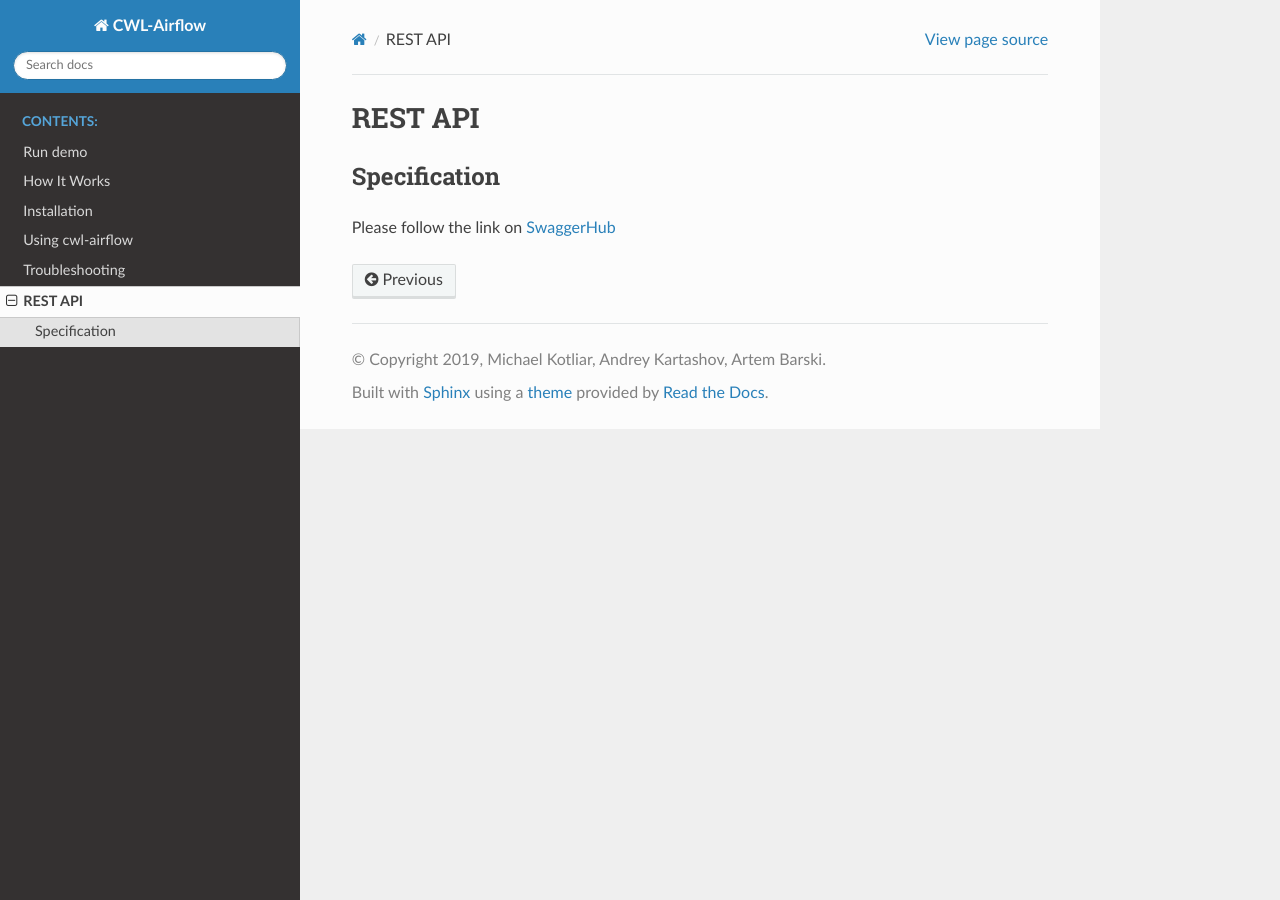
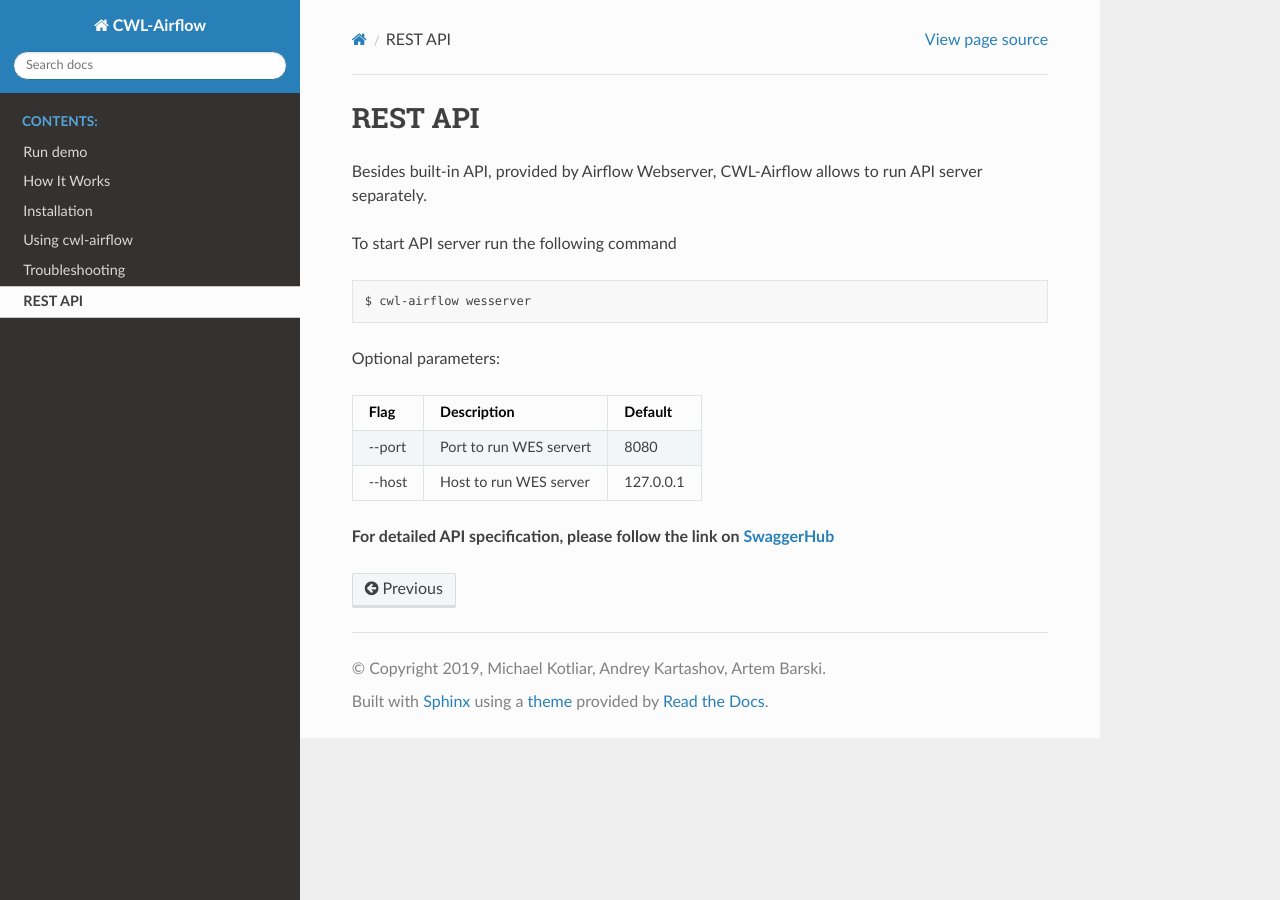
Before and after one commit to Barski-lab/cwl-airflow, a Sphinx documentation site: the page built from docs/readme/rest_api.md, in a window 1280 px wide. Built offline with Sphinx 7.4.7 and the Read the Docs theme 2.0.0, drawn with Linux system fonts in a browser that asks for light colours.

Commit message:
Update docs

````diff
--- a/docs/readme/rest_api.md
+++ b/docs/readme/rest_api.md
@@ -1,5 +1,17 @@
 # REST API
 
-## Specification
+Besides built-in API, provided by Airflow Webserver, CWL-Airflow allows to run API server separately.
 
-Please follow the link on [SwaggerHub](https://app.swaggerhub.com/apis/michael-kotliar/cwl_airflow_workflow_execution_service/1.0.0)
+To start API server run the following command
+```sh
+$ cwl-airflow wesserver
+```
+
+Optional parameters:
+
+| Flag   | Description             | Default   |
+| ------ | ----------------------- | --------- |
+| --port | Port to run WES servert | 8080      |
+| --host | Host to run WES server  | 127.0.0.1 |
+
+**For detailed API specification, please follow the link on [SwaggerHub](https://app.swaggerhub.com/apis/michael-kotliar/cwl_airflow_workflow_execution_service/1.0.0)**
````
